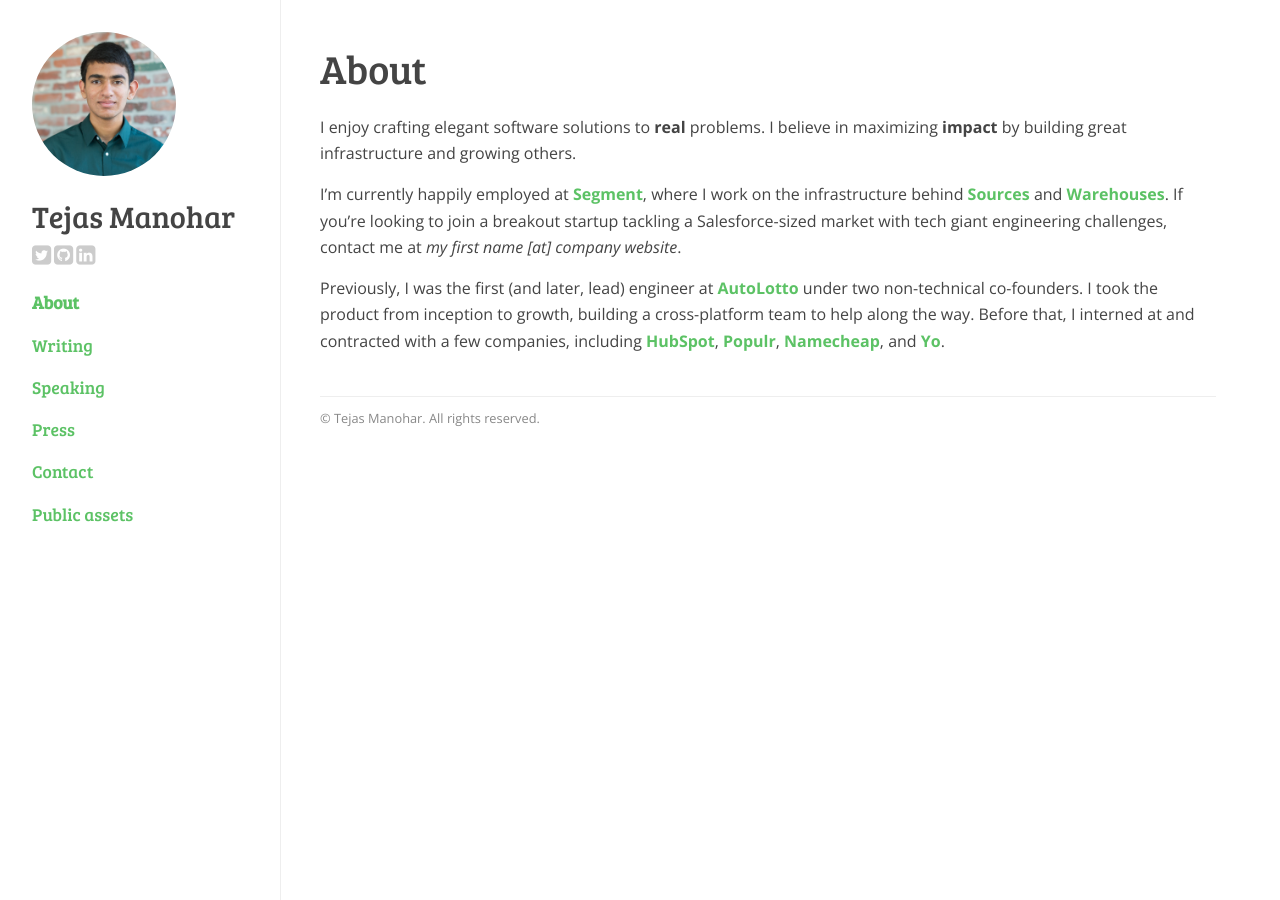
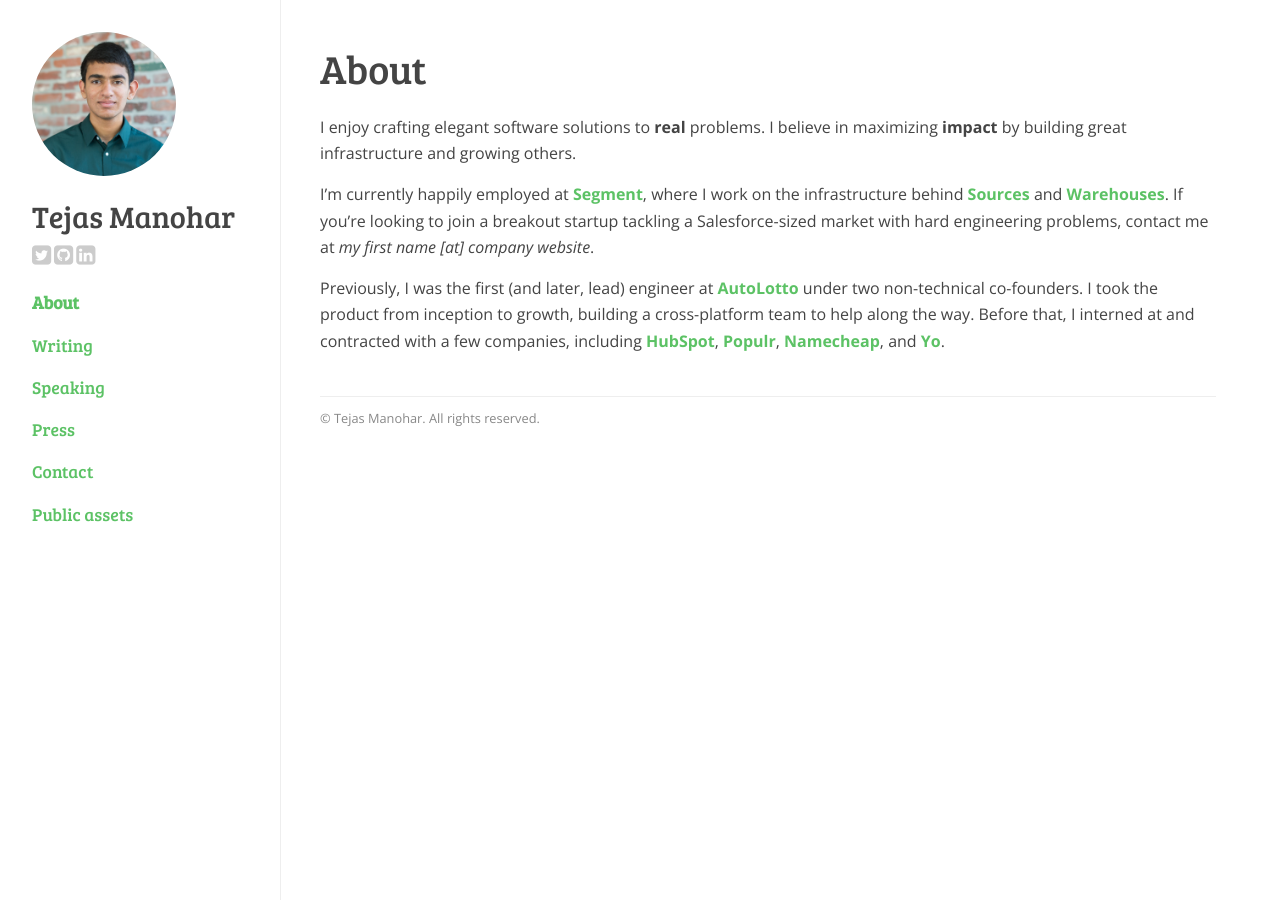
Before and after one commit to tejasmanohar/website, a Jekyll site: the page built from _pages/01_about.md, in a window 1280 px wide. Built offline with Jekyll 4.4.1, drawn with Linux system fonts in a browser that asks for light colours; nearby versions of some CDN libraries; comment, search, counter and statistics services are not loaded.

Commit message:
revise about wording

```diff
--- a/_pages/01_about.md
+++ b/_pages/01_about.md
@@ -10,8 +10,8 @@
 I'm currently happily employed at [Segment](https://segment.com/), where I work on the
 infrastructure behind [Sources](https://segment.com/sources) and
 [Warehouses](https://segment.com/warehouses). If you're looking to join a
-breakout startup tackling a Salesforce-sized market with tech giant engineering
-challenges, contact me at _my first name [at] company website_.
+breakout startup tackling a Salesforce-sized market with hard engineering
+problems, contact me at _my first name [at] company website_.
 
 Previously, I was the first (and later, lead) engineer at [AutoLotto](http://autolotto.com/)
 under two non-technical co-founders. I took the product from inception to growth,
```
